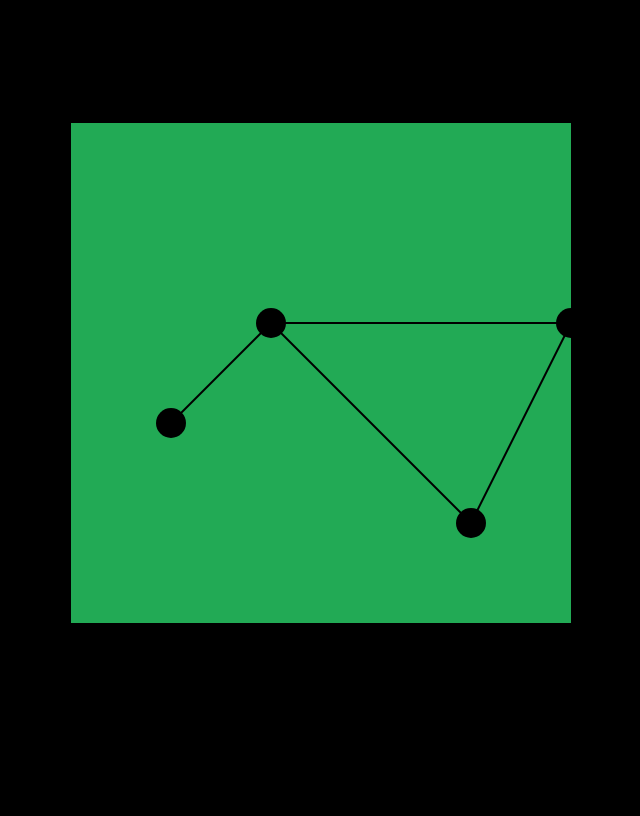
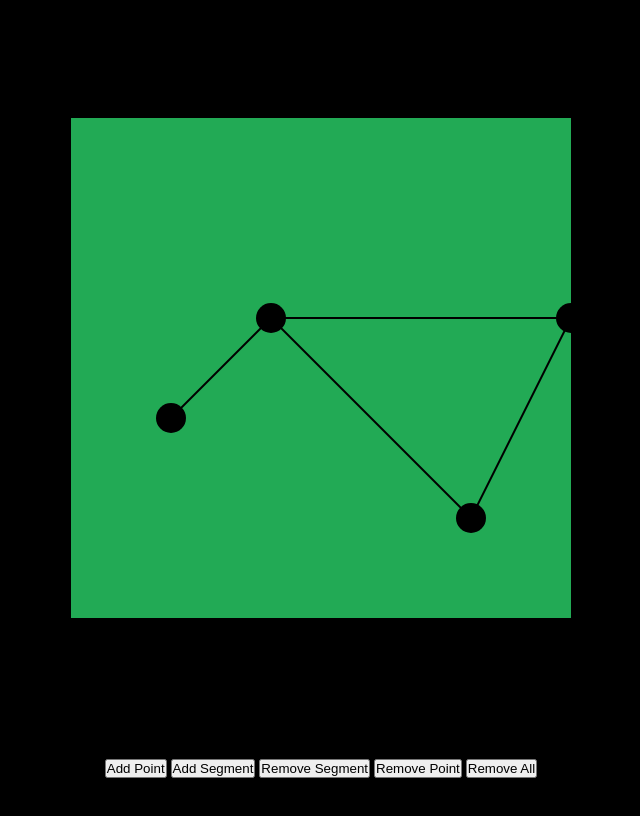
Before and after one commit to TabotCharlesBessong/AR-VR, a plain HTML site: page Spatial Graph/index.html in a window 1280 px wide. Shown: the whole page, without its empty margins (319-959 px from the left). Drawn offline with Linux system fonts and the light colour scheme.

Commit message:
spatial graphs

```diff
--- a/Spatial Graph/index.html
+++ b/Spatial Graph/index.html
@@ -10,7 +10,11 @@
   <body>
     <canvas id="myCanvas"></canvas>
     <div id="controls">
-
+      <button onclick="addRandomPoint()">Add Point</button>
+      <button onclick="addRandomSegment()">Add Segment</button>
+      <button onclick="removeRandomSegment()">Remove Segment</button>
+      <button onclick="removeRandomPoint()">Remove Point</button>
+      <button onclick="removeAll()">Remove All</button>
     </div>
 
     <script src="./js/math/graph.js"></script>
@@ -18,6 +22,62 @@
     <script src="./js/primitives/segment.js"></script>
 
     <script>
+      const addRandomPoint = () => {
+        let success = graph.tryAddPoint(
+          new Point(
+            Math.random() * myCanvas.width,
+            Math.random() * myCanvas.height
+          )
+        );
+        ctx.clearRect(0, 0, myCanvas.width, myCanvas.height);
+        graph.draw(ctx);
+        if(!success) alert("Point already exist, Please try again")
+        console.log(success);
+      };
+
+      const addRandomSegment = () => {
+        const index1 = Math.floor(Math.random() * graph.points.length);
+        const index2 = Math.floor(Math.random() * graph.points.length);
+        //<!-- let success = false; -->
+        if (index1 != index2) {
+          let success = true;
+          success = graph.tryAddSegment(
+            new Segment(graph.points[index1], graph.points[index2])
+          );
+        }else{
+          addRandomPoint()
+        }
+        ctx.clearRect(0, 0, myCanvas.width, myCanvas.height);
+        graph.draw(ctx);
+      };
+
+      const removeRandomSegment = () => {
+        if(graph.segments.length == 0){
+          console.log("No segment")
+          return
+        }
+        const index = Math.floor(Math.random() * graph.segments.length)
+        graph.removeSegment(graph.segments[index])
+        ctx.clearRect(0,0,myCanvas.width,myCanvas.height)
+        graph.draw(ctx)
+      }
+
+      const removeRandomPoint = () => {
+        if(graph.points.length == 0){
+          console.log("No point")
+          return
+        }
+        const index = Math.floor(Math.random() * graph.points.length)
+        graph.removePoint(graph.points[index])
+        ctx.clearRect(0,0,myCanvas.width,myCanvas.height)
+        graph.draw(ctx)
+      }
+
+      const removeAll = () => {
+        graph.dispose()
+        ctx.clearRect(0,0,myCanvas.width,myCanvas.height)
+        graph.draw(ctx)
+      }
 
       myCanvas.width = 500;
       myCanvas.height = 500;
```
Also changed, not shown: 1 other file.
